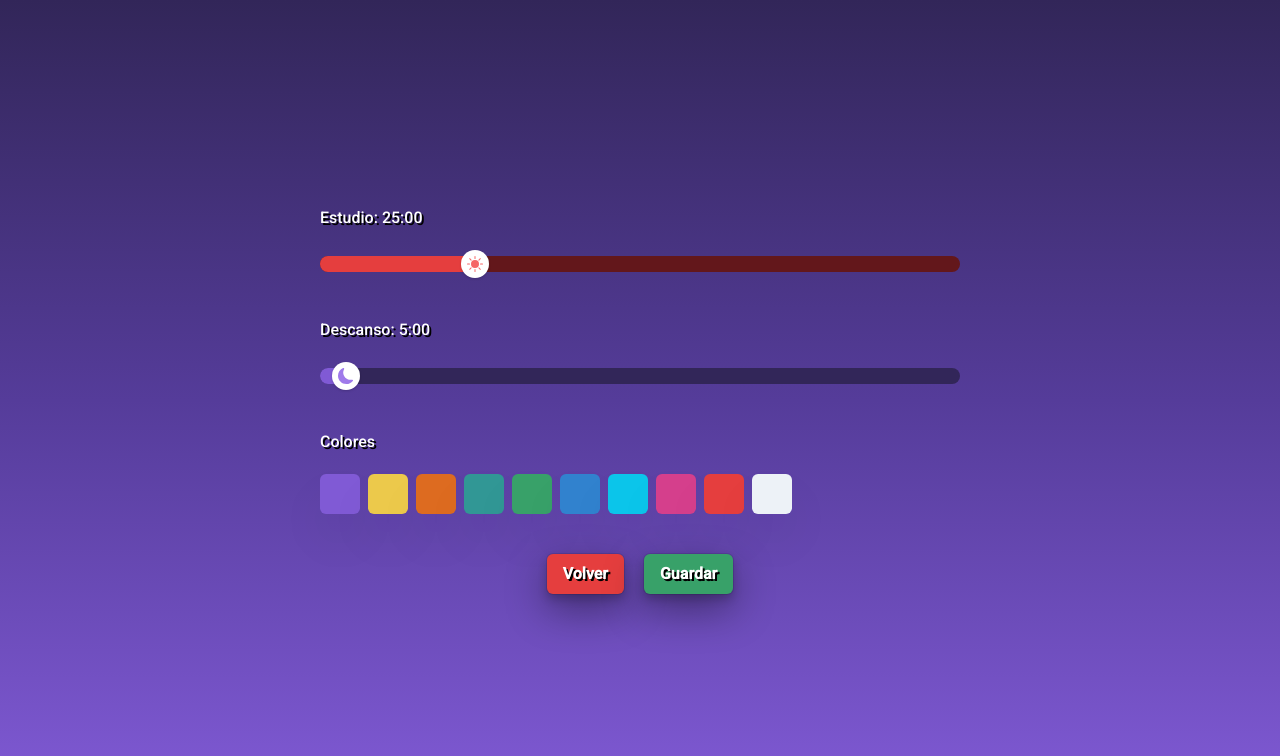
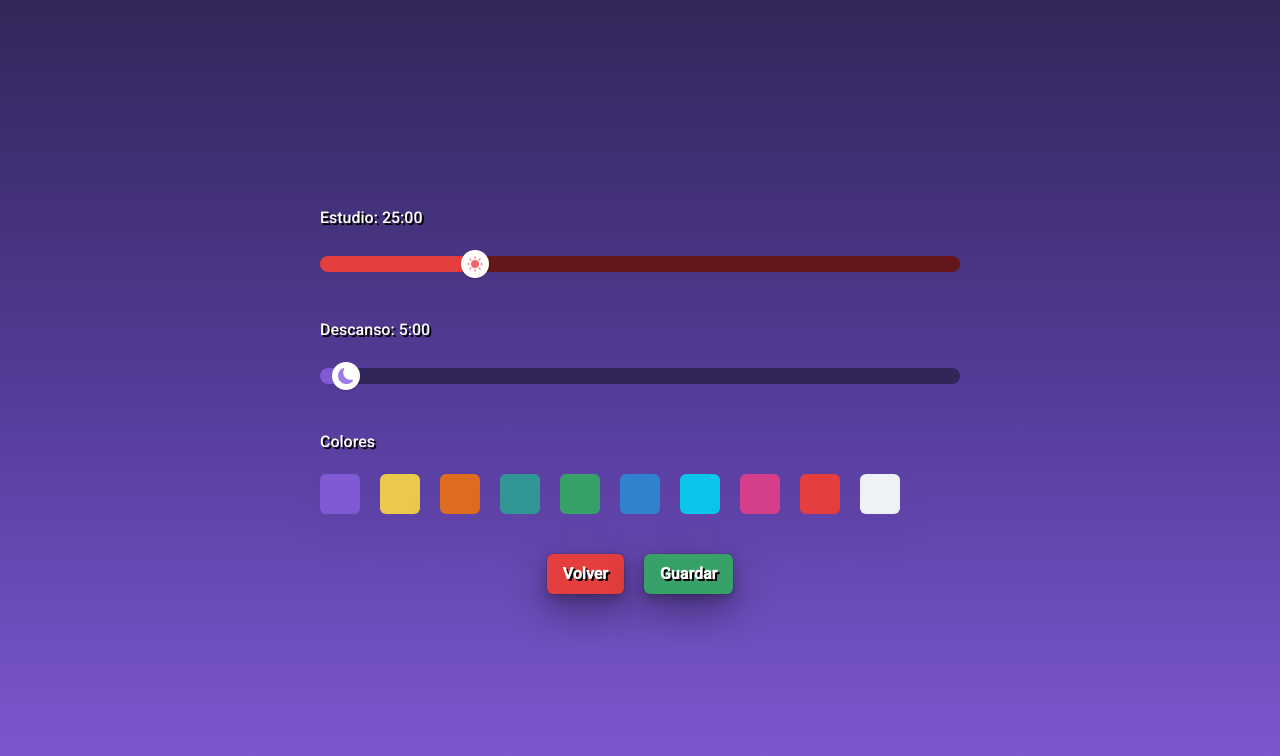
Before and after one commit to FernandoEscuderoDev/Pomodoro, a Next.js app: page / in a window 1280 px wide. Both pictures are taken after a click on the button "Configuracion". Shown: the top 756 px of the page. Built offline with nearby package versions, Linux system fonts and the light colour scheme.

Commit message:
gap hstack

```diff
--- a/src/components/Settings.jsx
+++ b/src/components/Settings.jsx
@@ -63,7 +63,7 @@ function Settings(props) {
         <Box as="h3" textShadow={`2px 2px #000`} fontWeight={500}>
           Colores
         </Box>
-        <HStack gap={2} w="100%" wrap="wrap">
+        <HStack gap={5} w="100%" wrap="wrap">
           <ButtonColors e={settingsInfo} color={"purple"}></ButtonColors>
           <ButtonColors e={settingsInfo} color={"yellow"}></ButtonColors>
           <ButtonColors e={settingsInfo} color={"orange"}></ButtonColors>
```
